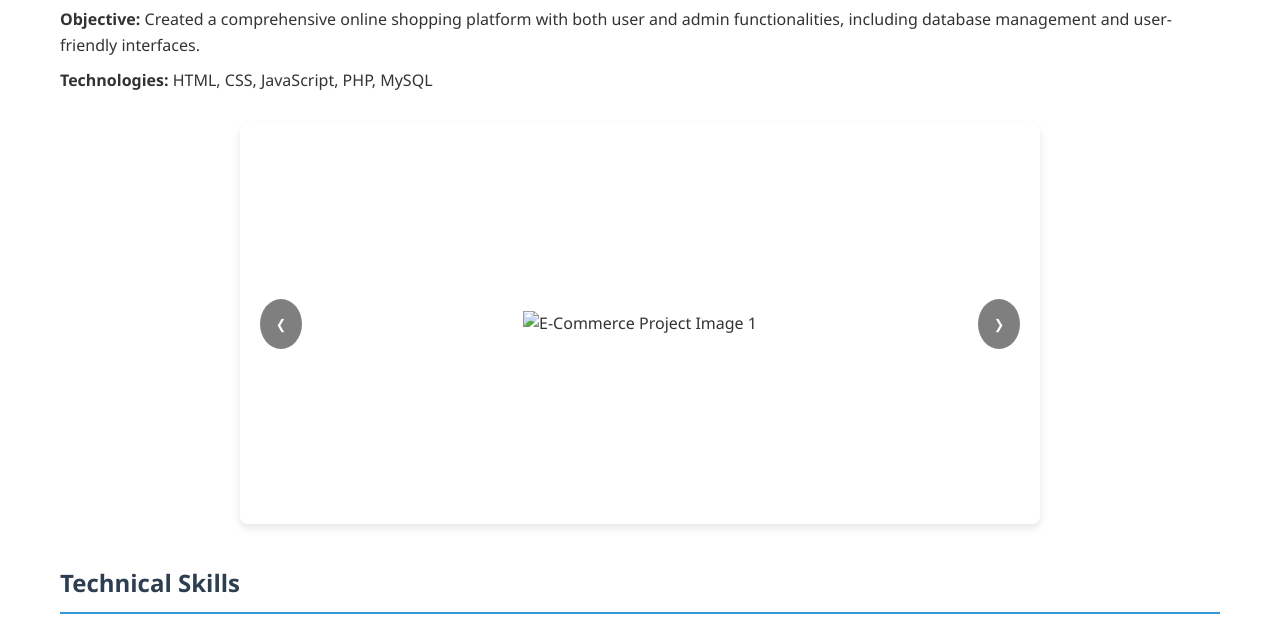
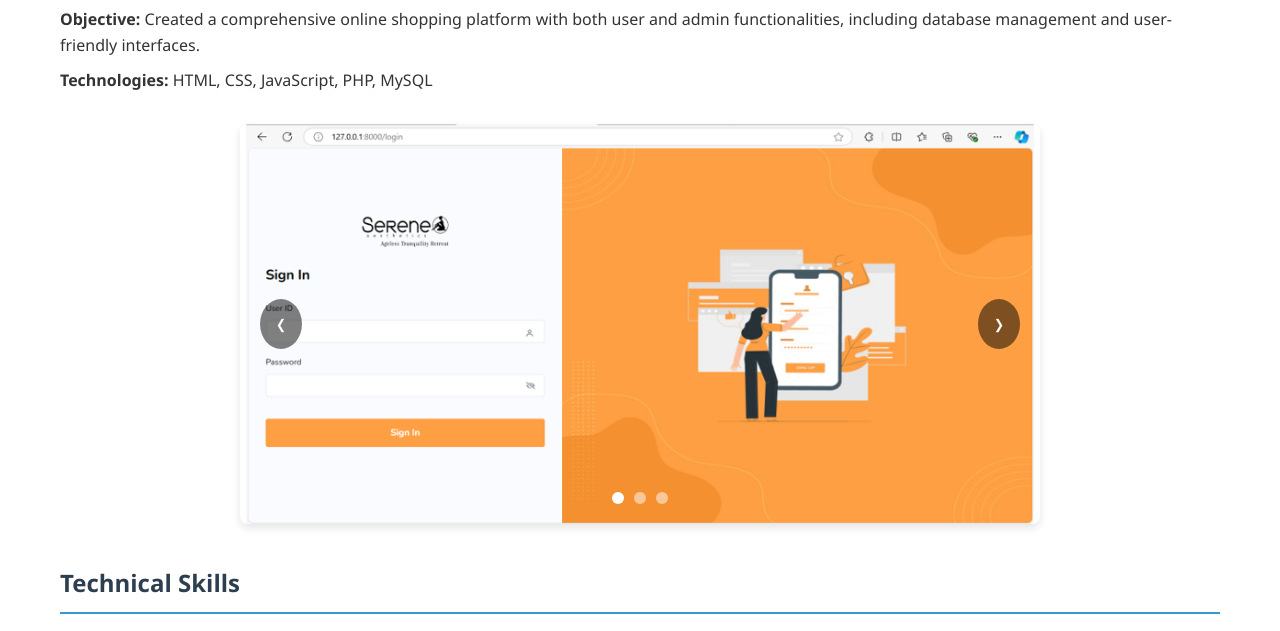
Before and after one commit to chinjoo3478-ship-it/joo, a plain HTML site: page index.html in a window 1280 px wide. Shown: the part 2150-2781 px from the top of the page. Drawn offline with Linux system fonts and the light colour scheme.

Commit message:
Update index.html

```diff
--- a/index.html
+++ b/index.html
@@ -163,7 +163,7 @@ chin-joo-yii-9543852b8" target="_blank" class="social-link">
             <!-- Second Project Slider -->
             <div class="slider-container" id="project2-slider">
                 <div class="slide active">
-                    <img src="img/Picture1.jpg" alt="E-Commerce Project Image 1">
+                    <img src="img/Picture1.png" alt="E-Commerce Project Image 1">
                     <!-- <div class="caption">E-Commerce System - Homepage</div> -->
                 </div>
                 <div class="slide">
```
